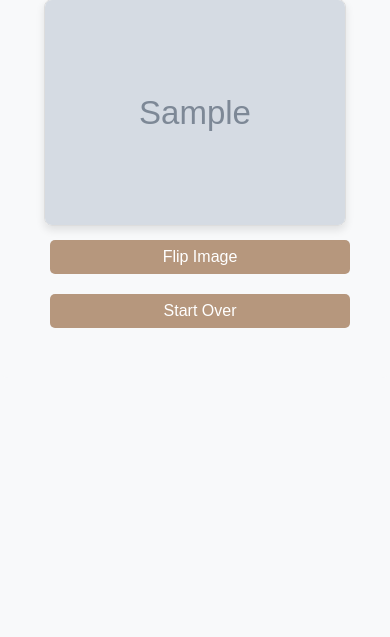
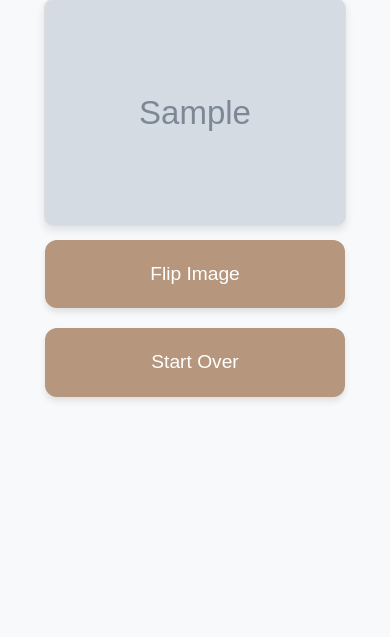
Before and after one commit to Fariza-Ahmed/henna_design_app, a Flask app: template templates/result.html in a window 390 px wide. Shown: the part 155-792 px from the top of the page. Run offline with Flask 3, Linux system fonts and the light colour scheme; the template is opened without the code that fills it: most values are stand-ins (such as "Sample title", 1, 10 or a date in 2020); grey boxes marked "Sample" are stand-in pictures; parts of the project's set-up code (start-up, migrations or seed data) failed here and were passed over.

Commit message:
Button edits for mobile

```diff
--- a/static/css/styles.css
+++ b/static/css/styles.css
@@ -53,19 +53,23 @@ h1 {
 button {
     background-color: #b6977d;
     color: white;
-    padding: 0.75rem 1rem; /* Responsive padding */
-    margin: 10px;
+    padding: 1.2em;
+    margin: 10px 0;
     border: none;
-    border-radius: 5px;
+    border-radius: 12px;
+    font-size: 1rem;
     cursor: pointer;
     width: 100%;
     max-width: 300px;
-    transition: background-color 0.3s ease;
+    min-height: 48px;
+    transition: background-color 0.3s ease, transform 0.3s ease;
+    box-shadow: 0 4px 6px rgba(0, 0, 0, 0.1); /* Add shadow */
+    white-space: nowrap; /* Prevent text wrapping */
 }
 
-/* Style for buttons on hover */
-button:hover {
-    background-color: #b7825f;
+button:active {
+    transform: scale(0.98); /* Slightly shrink the button on press */
+    background-color: #b7825f; /* Darker background on press */
 }
 
 .result-image {
@@ -93,17 +97,25 @@ button:hover {
 }
 
 #flip-button {
-    margin-top: 10px;
-    padding: 0.75rem 1rem; /* Responsive padding */
     background-color: #b6977d;
     color: white;
+    padding: 1.2em;
+    margin: 10px 0;
     border: none;
-    border-radius: 5px;
+    border-radius: 12px;
+    font-size: 1rem;
     cursor: pointer;
+    width: 100%;
+    max-width: 300px;
+    min-height: 48px;
+    transition: background-color 0.3s ease, transform 0.3s ease;
+    box-shadow: 0 4px 6px rgba(0, 0, 0, 0.1); /* Add shadow */
+    white-space: nowrap; /* Prevent text wrapping */
 }
 
-#flip-button:hover {
-    background-color: #b7825f;
+#flip-button:active {
+    transform: scale(0.98); /* Slightly shrink the button on press */
+    background-color: #b7825f; /* Darker background on press */
 }
 
 /* Style for the footer */
@@ -120,13 +132,13 @@ footer {
 /* Responsive design for smaller screens */
 @media (max-width: 600px) {
     button {
-        padding: 0.5rem 0.75rem; /* Responsive padding */
-        font-size: 1rem; /* Responsive font size */
+        width: 100%; /* Full width on smaller screens */
+        font-size: 1.2rem; /* Slightly bigger font */
     }
 
     #flip-button {
-        padding: 0.5rem 0.75rem; /* Responsive padding */
-        font-size: 1rem; /* Responsive font size */
+        width: 100%; /* Full width on smaller screens */
+        font-size: 1.2rem; /* Slightly bigger font */
     }
 
     .container {
```
